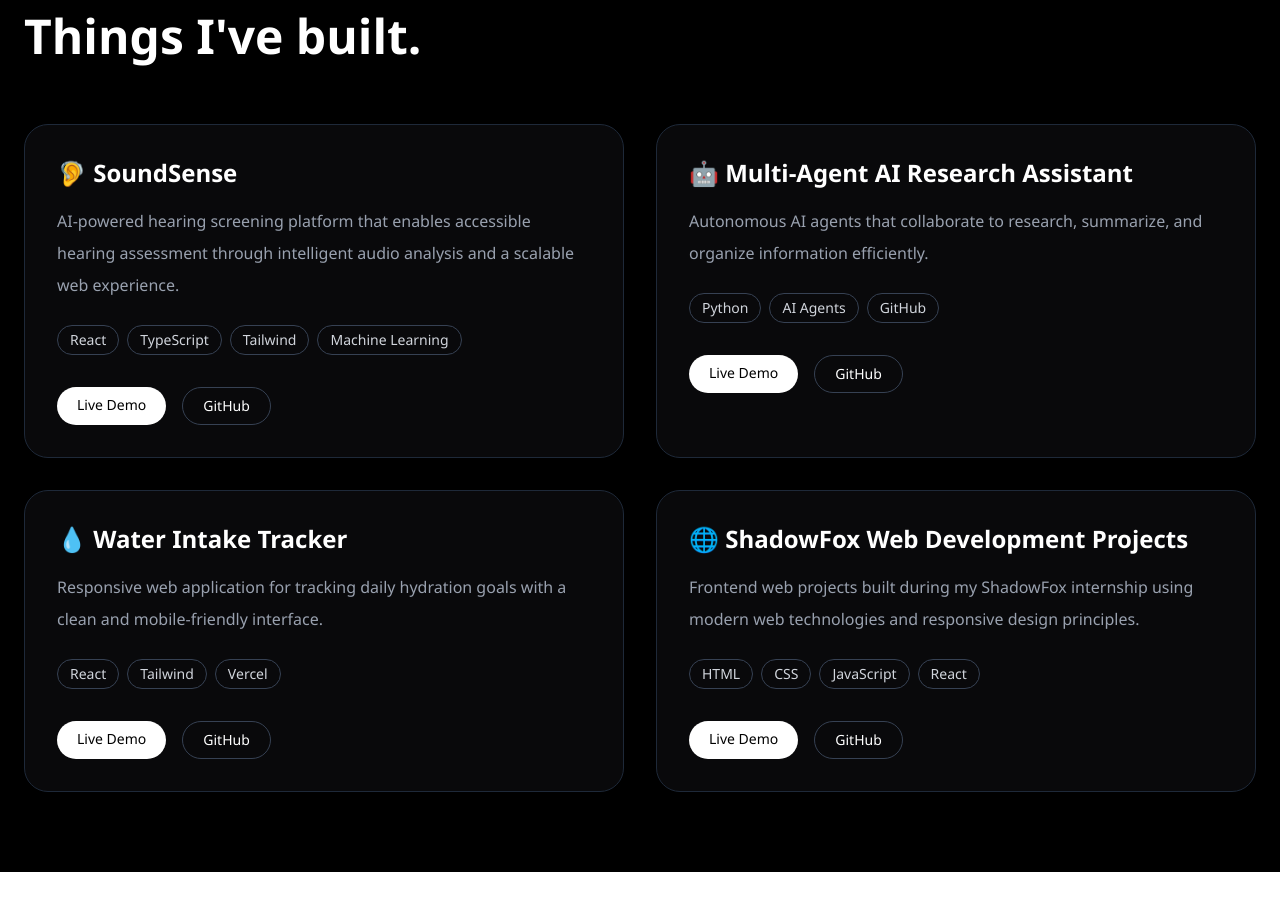
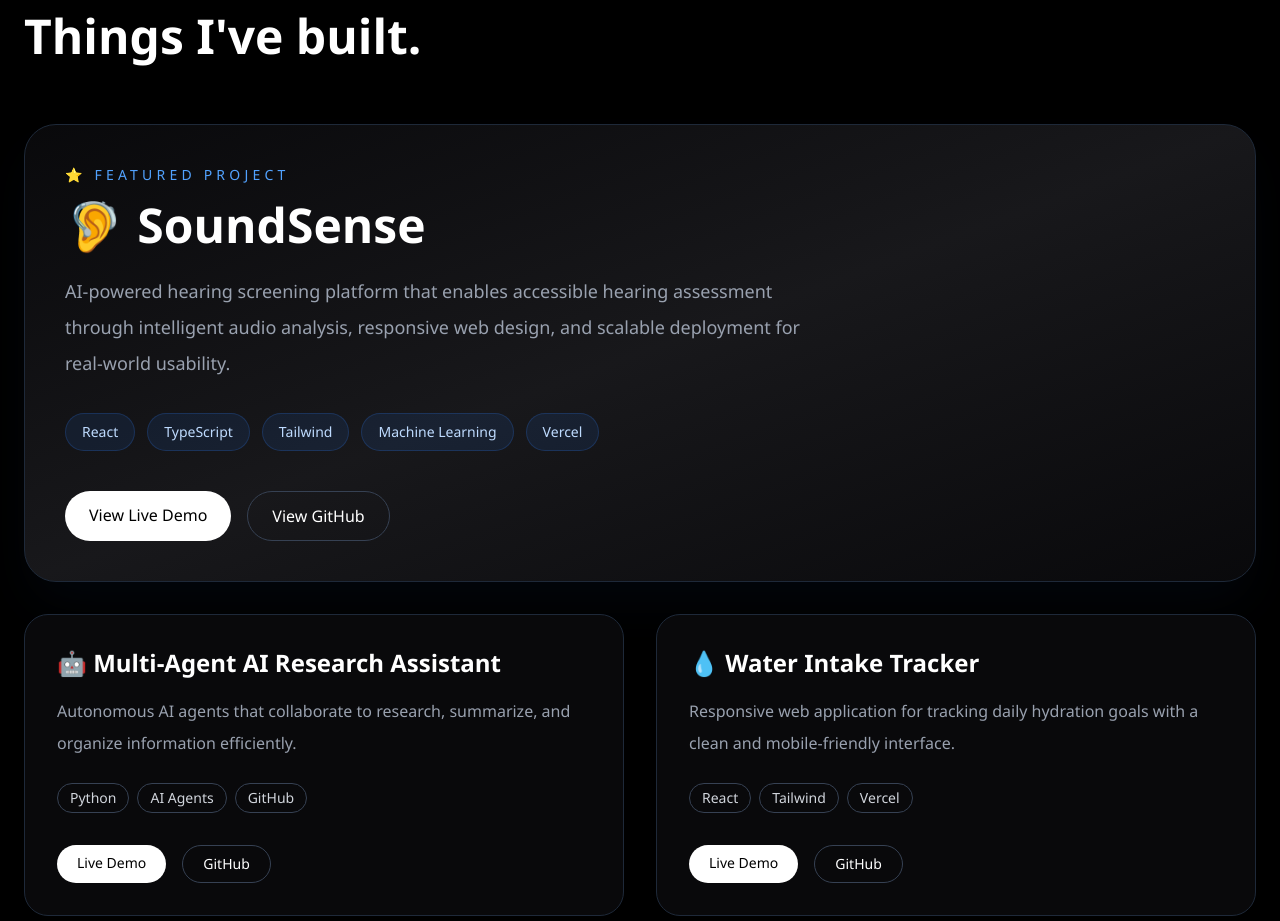
Before and after one commit to joylinmhs/portfolio, a Next.js app: page / in a window 1280 px wide. Shown: the part 1440-2361 px from the top of the page. Before the commit the page ends 2312 px from the top, so only its background shows below. Built offline with nearby package versions, Linux system fonts and the light colour scheme.

Commit message:
Updated Projects.tsx

```diff
--- a/components/Projects.tsx
+++ b/components/Projects.tsx
@@ -13,17 +13,57 @@ export default function Projects() {
         </h2>
 
         <div className="mt-16 grid gap-8 md:grid-cols-2">
-          <ProjectCard
-            title="🦻 SoundSense"
-            description="AI-powered hearing screening platform that enables accessible hearing assessment through intelligent audio analysis and a scalable web experience."
-            technologies={[
-              "React",
-              "TypeScript",
-              "Tailwind",
-              "Machine Learning",
-            ]}
-          />
+          {/* Featured SoundSense Card */}
+          <div className="md:col-span-2 rounded-[2rem] border border-gray-800 bg-gradient-to-br from-zinc-950 via-zinc-900 to-zinc-950 p-10 shadow-2xl shadow-blue-500/5">
+            <p className="text-sm uppercase tracking-[0.3em] text-blue-400">
+              ⭐ Featured Project
+            </p>
 
+            <h3 className="mt-4 text-4xl font-bold text-white md:text-5xl">
+              🦻 SoundSense
+            </h3>
+
+            <p className="mt-6 max-w-3xl text-lg leading-9 text-gray-400">
+              AI-powered hearing screening platform that enables accessible
+              hearing assessment through intelligent audio analysis, responsive
+              web design, and scalable deployment for real-world usability.
+            </p>
+
+            <div className="mt-8 flex flex-wrap gap-3">
+              {[
+                "React",
+                "TypeScript",
+                "Tailwind",
+                "Machine Learning",
+                "Vercel",
+              ].map((tech) => (
+                <span
+                  key={tech}
+                  className="rounded-full border border-blue-500/20 bg-blue-500/10 px-4 py-2 text-sm text-blue-200"
+                >
+                  {tech}
+                </span>
+              ))}
+            </div>
+
+            <div className="mt-10 flex flex-wrap gap-4">
+              <a
+                href="#"
+                className="rounded-full bg-white px-6 py-3 font-medium text-black transition-all duration-300 hover:scale-105 hover:shadow-xl hover:shadow-white/10"
+              >
+                View Live Demo
+              </a>
+
+              <a
+                href="#"
+                className="rounded-full border border-gray-700 px-6 py-3 text-white transition-colors hover:border-white"
+              >
+                View GitHub
+              </a>
+            </div>
+          </div>
+
+          {/* Other Projects */}
           <ProjectCard
             title="🤖 Multi-Agent AI Research Assistant"
             description="Autonomous AI agents that collaborate to research, summarize, and organize information efficiently."
```
